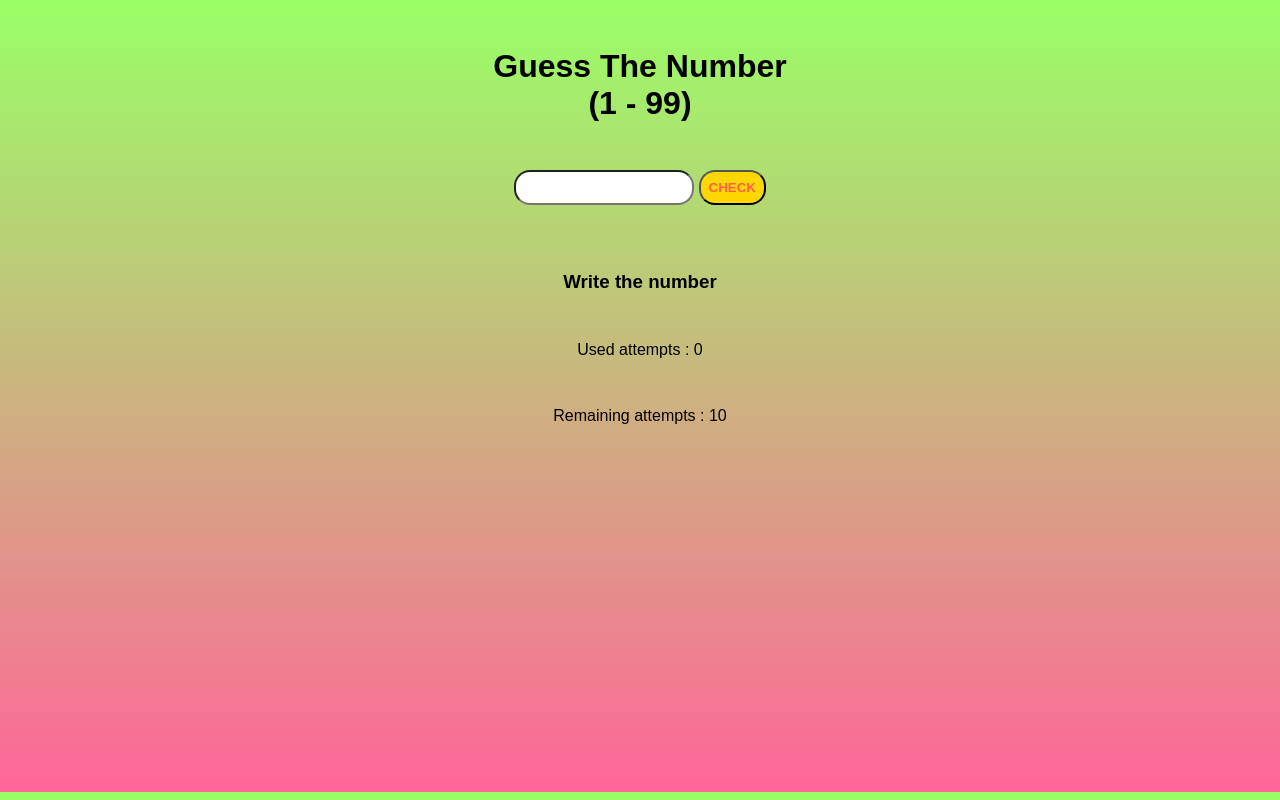
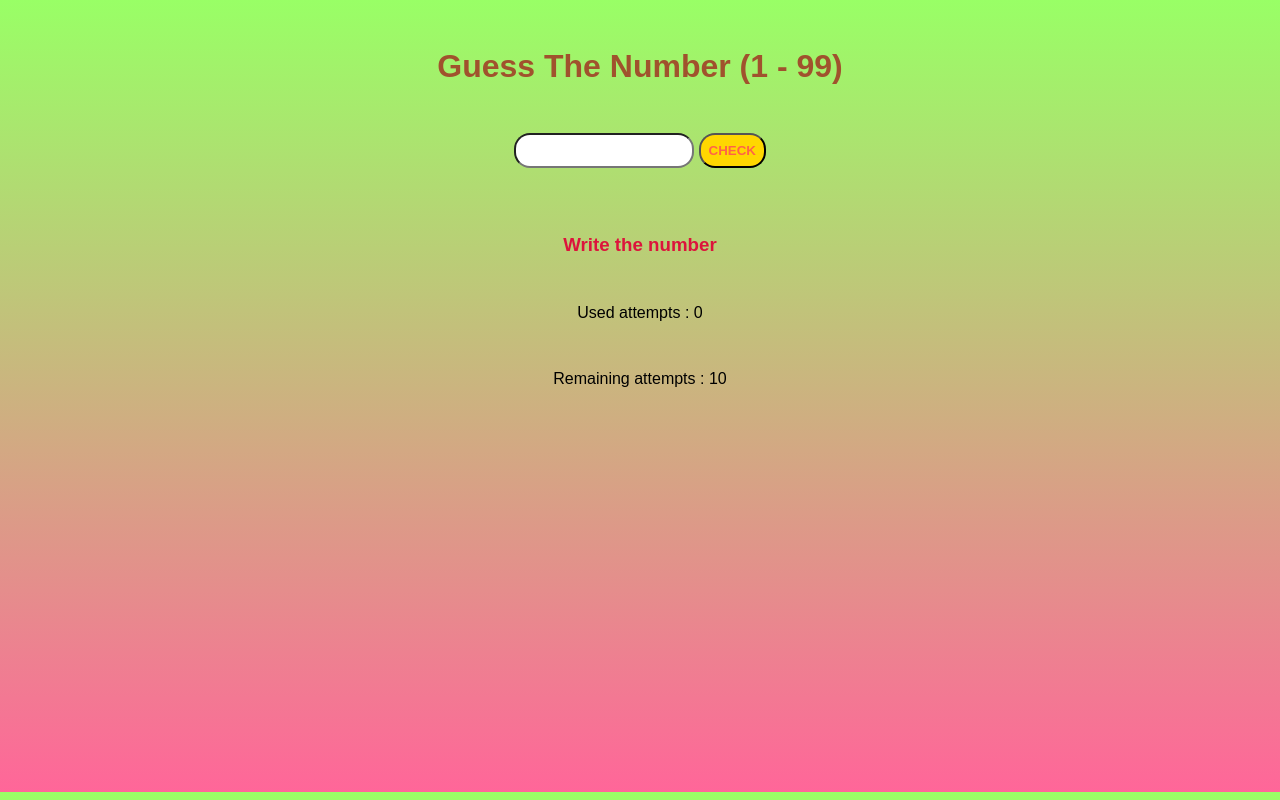
Before and after one commit to Ata-92/Find-The-Number-Game, a plain HTML site: page index.html in a window 1280 px wide. Drawn offline with Linux system fonts and the light colour scheme.

Commit message:
Add styling to headings

```diff
--- a/style.css
+++ b/style.css
@@ -5,9 +5,17 @@ body {
 }
 
 .container, h1, h3, p {
-  width: 50%;
+  width: 60%;
   margin: 3rem auto;
   text-align: center;
+}
+
+h1 {
+  color: sienna;
+}
+
+h3 {
+  color: crimson;
 }
 
 input {
```
